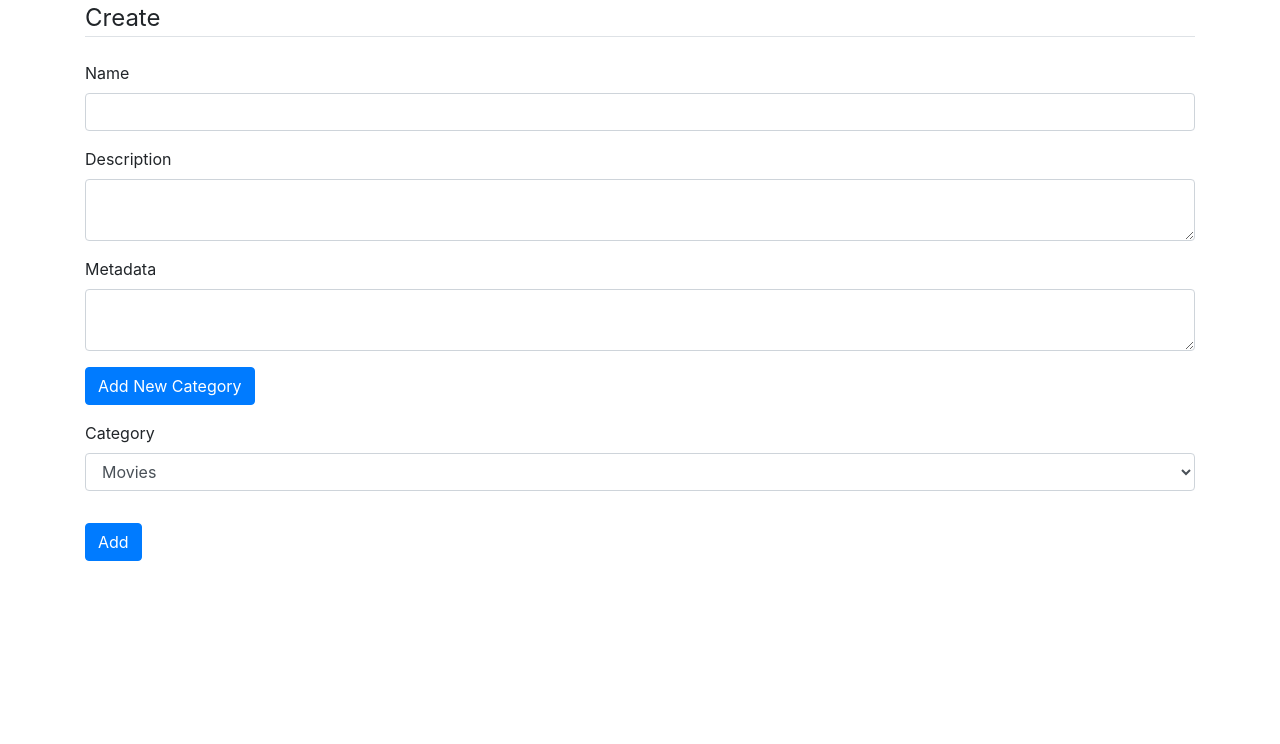
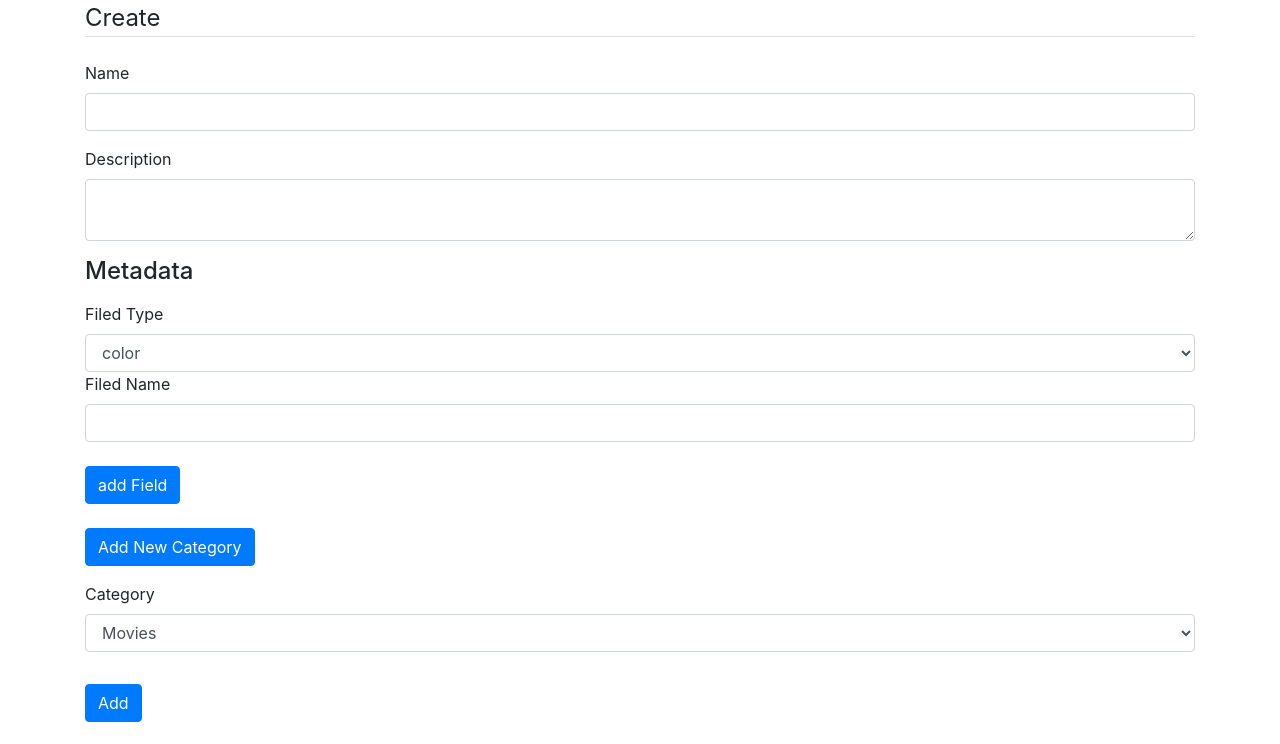
Before and after one commit to ALaaRBK/favorite-things, a Flask app: page /create in a window 1280 px wide. Shown: the part 56-800 px from the top of the page. Run offline with Flask 2, Linux system fonts and the light colour scheme; a user stored in the database is signed in; data comes from the database, SQL or seed files in the repository; both versions use the stored data as it was after the commit; some libraries are stand-ins or nearby versions.

Commit message:
give user ability to add dynamic fields for metadata

```diff
--- a/favoriteThings/__init__.py
+++ b/favoriteThings/__init__.py
@@ -31,5 +31,6 @@ def create_app(config_class=Config):
     app.register_blueprint(categories)
     app.register_blueprint(main)
     app.register_blueprint(logs)
+    # db.create_all()
 
     return app
--- a/favoriteThings/favorites/routes.py
+++ b/favoriteThings/favorites/routes.py
@@ -22,14 +22,20 @@ def create():
         categoriesList.append((category.name,category.name))
     form.category.choices = categoriesList
     if form.validate_on_submit():
+        requestForm = request.form
+        metaData = {}
+        for data in requestForm:
+            if '-meta-' in data:
+                typeAndName = data.split("-meta-") #to get type and name of fileds from request
+                metaData[typeAndName[0]] = {typeAndName[1] : request.form[data]}#store type filed, key and value we store type for viewing in front end
         category = Categories.query.filter_by(name=form.category.data).first()
-        favoriteThing = Favorites(title=form.title.data,description=form.description.data,meta_data=form.metadata.data,user_id=current_user.id,createdAt=datetime.utcnow(),group=category)
+        favoriteThing = Favorites(title=form.title.data,description=form.description.data,meta_data=metaData,user_id=current_user.id,createdAt=datetime.utcnow(),group=category)
         db.session.add(favoriteThing)
         db.session.commit()
         next_page = request.args.get('next')
         log = f'Add {favoriteThing.title} to favorite list on!'
         addLog(log)
-        return redirect(next_page) if next_page else redirect(url_for('main.home'))
+        return redirect(next_page) if next_page else redirect(url_for('favorites.create'))
     form.category.choices = categoriesList
     log = 'open create form on'
     addLog(log)
@@ -64,13 +70,19 @@ def updateFavoriteThing(thing_id):
         categoriesList.append((category.name,category.name))
     form = Create()
     create_category=CreateCategory()
+    requestForm = request.form
+    metaData = {}
+    for data in requestForm:
+        if '-meta-' in data:
+            typeAndName = data.split("-meta-") #to get type and name of fileds from request
+            metaData[typeAndName[0]] = {typeAndName[1] : request.form[data]}#store type filed, key and value we store type for viewing in front end
     if request.method == 'POST':
         form.category.choices = categoriesList
         if form.validate_on_submit():
             category = Categories.query.filter_by(name=form.category.data).first()
             favoriteThing.title=form.title.data
             favoriteThing.description=form.description.data
-            favoriteThing.meta_data=form.metadata.data
+            favoriteThing.meta_data=metaData
             favoriteThing.user_id=current_user.id
             favoriteThing.updateAt=datetime.utcnow()
             favoriteThing.category=category.id
@@ -85,7 +97,7 @@ def updateFavoriteThing(thing_id):
         form.description.data = favoriteThing.description
         form.category.choices = categoriesList
         form.category.data = favoriteThing.group.name
-        form.metadata.data = favoriteThing.meta_data
+        metadata = favoriteThing.meta_data
         log = f'Open {form.title.data} to Update it on'
         addLog(log)
-        return render_template('create.html',title='Update',form=form,favoriteThing=favoriteThing,categoryForm=create_category,categories=categories)
+        return render_template('create.html',title='Update',form=form,favoriteThing=favoriteThing,categoryForm=create_category,categories=categories,metadata=metadata)
--- a/favoriteThings/models.py
+++ b/favoriteThings/models.py
@@ -25,7 +25,7 @@ class Favorites(db.Model):
     createdAt=db.Column(db.DateTime,nullable=False)
     user_id = db.Column(db.Integer,db.ForeignKey('user.id'),nullable=False)
     updateAt = db.Column(db.DateTime,nullable=False,default=datetime.utcnow)
-    meta_data= db.Column(db.String(),nullable=True)
+    meta_data= db.Column(db.PickleType(),nullable=True)
     category = db.Column(db.Integer,db.ForeignKey('categories.id'),nullable=False)
 
 
--- a/favoriteThings/static/index.js
+++ b/favoriteThings/static/index.js
@@ -23,4 +23,16 @@ $(document).ready(function () {
             }
         })
     });
+    $("#addField").click(function () {
+        var name = $("#fieldName").val()
+        var type = $("#type").val()
+        if(name){
+            $("#fieldName").val("")
+            $(".Fields").append('<div> <label class="form-control-label" for="'+name+'">\
+            '+ name +'</label>\
+                                             <input required class="form-control" type="'+ type + '" name='+ type +'-meta-'+ name + ' id="'+ name+'"></div>')
+        }
+
+
+    });
 });
--- a/favoriteThings/templates/create.html
+++ b/favoriteThings/templates/create.html
@@ -32,19 +32,41 @@
                     {{form.description(class="form-control")}}
                     {% endif %}
             </div>
-            <div class="form-group">
-                    {{form.metadata.label(class="form-control-label")}}
-                    {% if form.metadata.errors %}
-                    {{form.metadata(class="form-control is-invalid")}}
-                    <div class="invalid-feedback">
-                        {% for error  in form.metadata.errors %}.
-                        <span> {{error}} </span>
-                        {%endfor%}
-                    </div>
-                    {% else %}
-                    {{form.metadata(class="form-control")}}
-                    {% endif %}
-            </div>
+            <div>
+                <label for="Metadata"><h4>
+
+                  Metadata
+                </h4>
+                </label>
+              </div>
+            <span class="Fields">
+                <label class="form-control-label" for="Filed Type">Filed Type</label>
+                <select id="type" class="form-control">
+                  <option value="color">color</option>
+                  <option value="date">date</option>
+                  <option value="email">email</option>
+                  <option value="number">number</option>
+                  <option value="text">text</option>
+                  <option value="time">time</option>
+                  <option value="url">url</option>
+
+                </select>
+                <label class="form-control-label for="Filed Name">Filed Name</label>
+                <input class="form-control" type="text" id="fieldName">
+                <br>
+              <button type="button" class="btn btn-primary"  id="addField">add Field</button>
+              {% if metadata %}
+                {% for inputType,inputs in metadata.items() %}
+                    {% for inputname,inputValue in inputs.items() %}
+                        <div> <label class="form-control-label" for="{{inputname}}">
+                            {{inputname}}</label>
+                             <input class="form-control" type="{{inputType}}" name="{{inputType}}-meta-{{inputname}}" id="{{inputname}}" value="{{inputValue}}" required></div>
+                    {% endfor %}
+                {% endfor %}
+                {% endif %}
+              </span>
+              <br>
+              <br>
             <div class="form-group">
                     <!-- Button trigger modal -->
                     <button type="button" class="btn btn-primary" data-toggle="modal" data-target="#createCategory">
@@ -63,7 +85,7 @@
                     {% else %}
                     {{form.category(class="form-control")}}
                     {% endif %}
-            </div>
+                  </div>
         </fieldset>
         <div class="form-group">
             {{form.submit(class="btn btn-primary")}}
@@ -112,8 +134,7 @@
             </div>
             <div class="modal-footer">
               <button type="button" class="btn btn-secondary" data-dismiss="modal">Close</button>
-              <!-- {{categoryForm.submit(class="btn btn-primary")}} -->
-              <button type="button" id="addCategory"  class="btn btn-primary">Save changes</button>
+              {{categoryForm.submit(class="btn btn-primary")}}
             </div>
             </form>
             <ul class="list-group">
```
Also changed, not shown: favoriteThings/templates/home.html (+14 -1 lines), favoriteThings/site.db.
